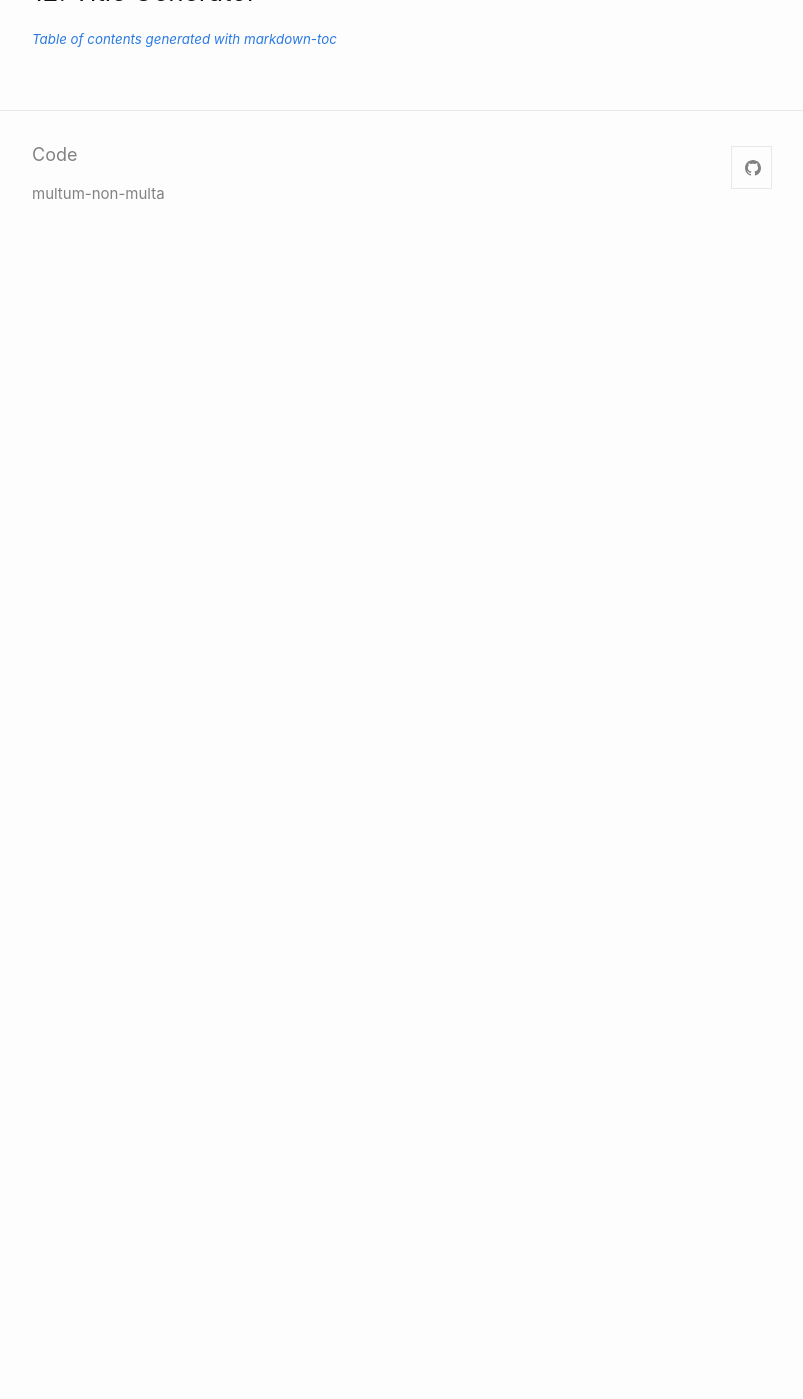
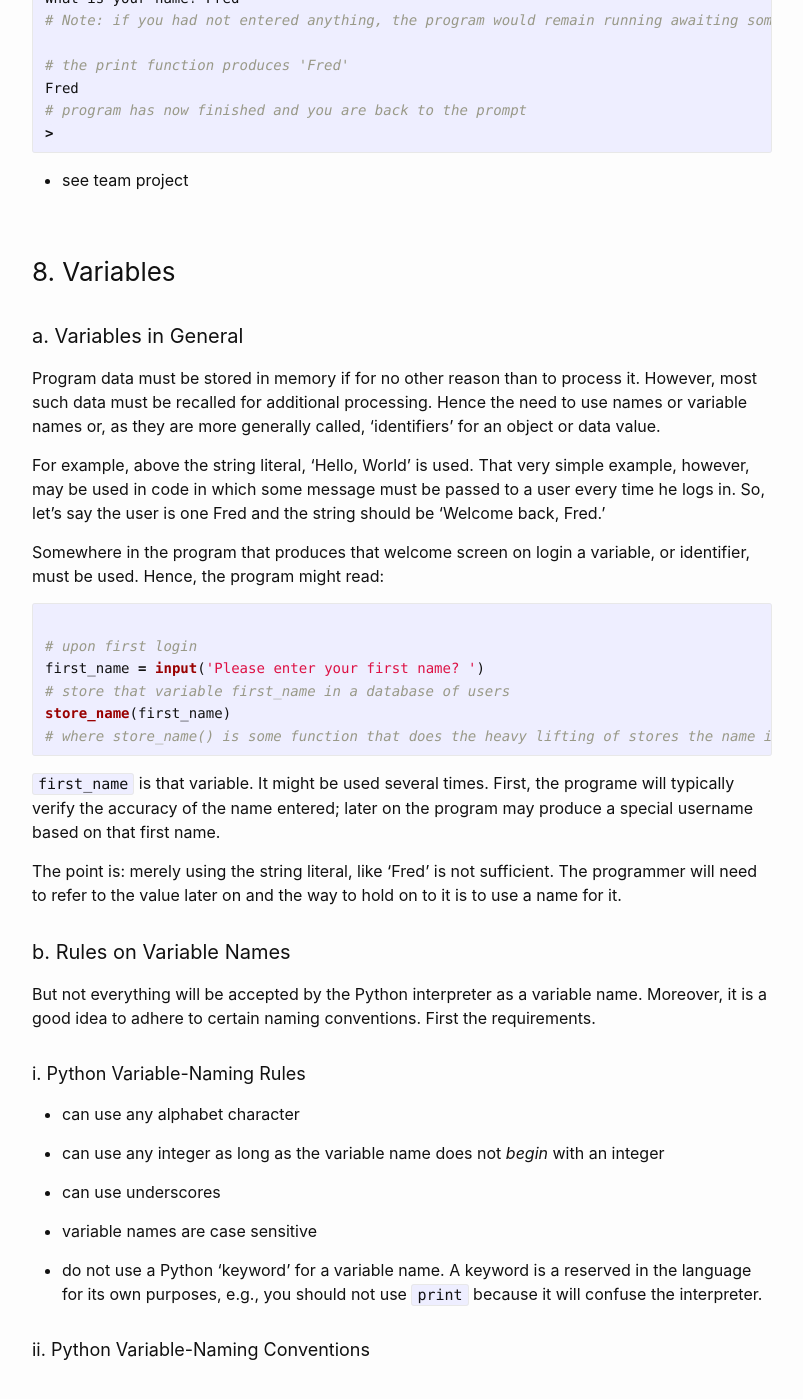
Before and after one commit to multum-non-multa/code, a Jekyll site: the page built from _posts/2021-08-18-printing-strings.md, in a window 1280 px wide and 1400 px high, scrolled down 6766 px. Shown: the whole window, without its empty margins (238-1041 px from the left). Built offline with Jekyll 4.4.1, drawn with Linux system fonts in a browser that asks for light colours; before the commit the page ends 7032 px from its top, so only the background shows below that; some of the changed text lies outside the part shown.

Commit message:
print and string

````diff
--- a/_posts/2021-08-18-printing-strings.md
+++ b/_posts/2021-08-18-printing-strings.md
@@ -221,17 +221,15 @@ Go to the team projects and work on the error and debugging exercises.
 
 ### 6. The Python `input` Function
 
-#### a. Data in general
+#### a. Data in general and a program model
 
 Programs use a lot of data because, in the end, programs are, for the most part, a matter of trying to produce the correct data with a given set of data.  Here we'll sometimes provide manual data, sometimes some 'dummy' data; sometimes from files, sometimes from elsewhere.
 
-#### b. A Program Model
-
 Think of a program as a matter of i.p.o., i.e.
 
-> Input > Process > Output
+> _Input of Data > Processing of Data > Output of New Data_
 
-#### c. `input()`
+#### b. `input()`
 
 The `input()` function is different from `print()` in a few ways.  You can think of it as almost the reverse of `print`.  That latter outputs to the console; the former takes input from the console:
 
@@ -256,14 +254,93 @@ A few things to note for now:
 
 - `input()` actually _returned_ a value, i.e., whatever is typed into the console by the user in response to the prompt is then taken in by `input()` and returned from it.  That, value returned, in fact, is what was stored in `my_variable_here`.
 
+The Python documentation says of `input()`:
+
+>The function ... reads a line from input, converts it to a string (stripping a trailing newline), and returns that.
 
 
--
 
 
 ### 7. Practice Using `input`
 
+When running a program from the command line or, as it is done in a repl, you should notice something about the prompt.  A prompt can take on any kind of look, but for the most part you'll see an angle bracket or 'greater than' sign [`>`] or a dollar sign [`$`], e.g.:
+
+```bash
+>
+```
+
+or
+
+```bash
+$
+```
+
+But however the prompt appears, it plays an important role when running programs at the command line or console:  as long as you see the prompt and cursor on the same line, then no program is currently running.  If you had been running a program, it is now finished.  E.g.:
+
+```bash
+# before the program runs, at the console the prompt is visible
+>
+# program is run and
+# input function asks for name
+# and you enter 'Fred'
+What is your name? Fred
+# Note: if you had not entered anything, the program would remain running awaiting some input
+
+# the print function produces 'Fred'
+Fred
+# program has now finished and you are back to the prompt
+>
+```
+
+- see team project
+
 ### 8. Variables
+
+#### a. Variables in General
+
+Program data must be stored in memory if for no other reason than to process it.  However, most such data must be recalled for additional processing.  Hence the need to use names or variable names or, as they are more generally called, 'identifiers' for an object or data value.
+
+For example, above the string literal, 'Hello, World' is used.  That very simple example, however, may be used in code in which some message must be passed to a user every time he logs in.  So, let's say the user is one Fred and the string should be 'Welcome back, Fred.'
+
+Somewhere in the program that produces that welcome screen on login a variable, or identifier, must be used.  Hence, the program might read:
+
+```python
+
+# upon first login
+first_name = input('Please enter your first name? ')
+# store that variable first_name in a database of users
+store_name(first_name)
+# where store_name() is some function that does the heavy lifting of stores the name in a database, to be retrieved upon each login.
+```
+
+`first_name` is that variable.  It might be used several times.  First, the programe will typically verify the accuracy of the name entered; later on the program may produce a special username based on that first name.
+
+The point is: merely using the string literal, like 'Fred' is not sufficient.  The programmer will need to refer to the value later on and the way to hold on to it is to use a name for it.
+
+#### b. Rules on Variable Names
+
+But not everything will be accepted by the Python interpreter as a variable name.  Moreover, it is a good idea to adhere to certain naming conventions.  First the requirements.
+
+##### i. Python Variable-Naming Rules
+
+- can use any alphabet character
+
+- can use any integer as long as the variable name does not _begin_ with an integer
+
+- can use underscores
+
+- variable names are case sensitive
+
+- do not use a Python 'keyword' for a variable name.  A keyword is a reserved in the language for its own purposes, e.g., you should not use `print` because it will confuse the interpreter.
+
+##### ii. Python Variable-Naming Conventions
+
+
+
+
+
+
+
 
 ### 9. Practice with Variables
 
````
Also changed, not shown: 1 other file.
